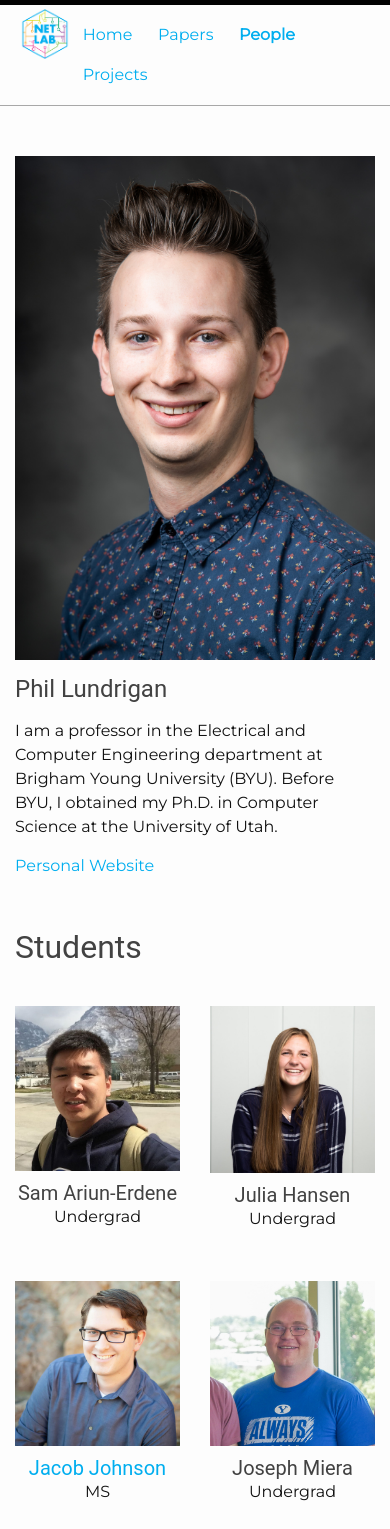
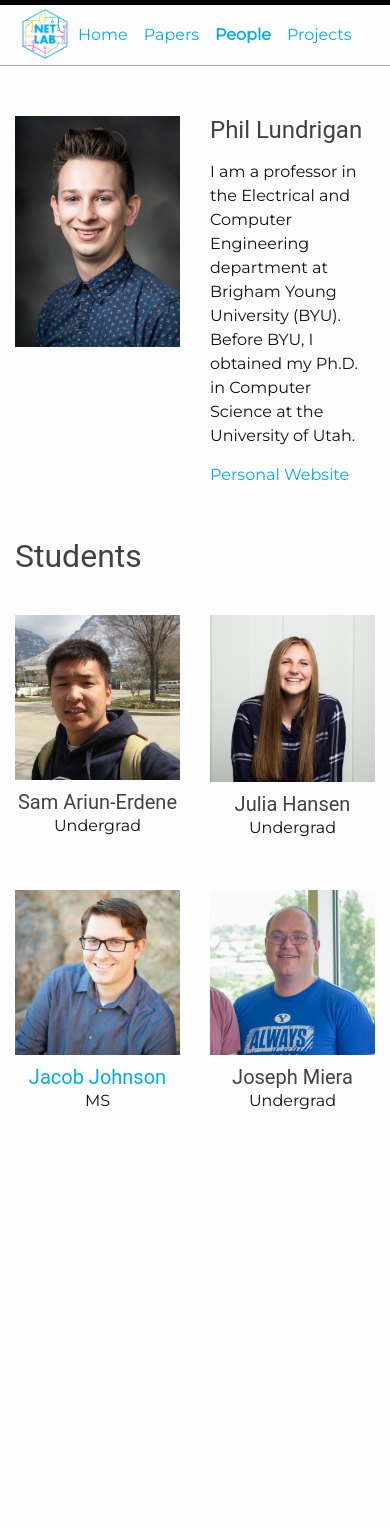
Before and after one commit to NET-BYU/NET-BYU.github.io, a Jekyll site: the page built from pages/people.html, in a window 390 px wide. Built offline with Jekyll 4.4.1, drawn with Linux system fonts in a browser that asks for light colours; nearby versions of some CDN libraries; after the commit the page ends 1138 px from its top, so only the background shows below that.

Commit message:
Deal with smaller screens

```diff
--- a/_sass/_nav.scss
+++ b/_sass/_nav.scss
@@ -12,7 +12,7 @@
     }
 
     .nav-link {
-        padding: .5rem .8rem;
+        padding: .5rem .5rem;
     }
 }
 
--- a/pages/people.html
+++ b/pages/people.html
@@ -7,14 +7,14 @@ permalink: /people/
 <div class="current-faculty">
     {% for person in site.data.faculty %}
         <div class="row faculty">
-            <div class="col-sm-3">
+            <div class="col-6 col-xs-4 col-sm-3">
                 {% if person.image %}
                     <img src="{{ person.image }}" alt="{{ person.name }}">
                 {% else %}
                     <img src="{{ person.email | gravatar }}" alt="{{ person.name }}">
                 {% endif %}
             </div>
-            <div class="col-sm">
+            <div class="col-6 col-xs-8 col-sm-9">
                 <h4 class="person-name">{{ person.name }}</h4>
                 {% if person.link %}
                     <p>{{ person.description }}</p>
```
